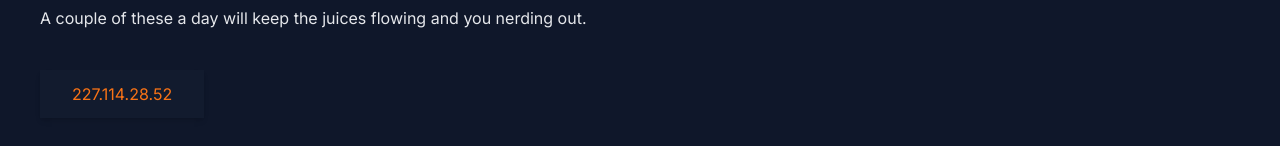
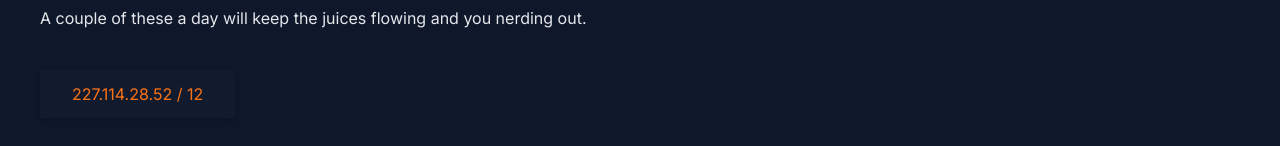
Before and after one commit to IAmCainey/subnetting, a Next.js app: page / in a window 1280 px wide. Shown: the part 242-388 px from the top of the page. Built offline with nearby package versions, Linux system fonts and the light colour scheme.

Commit message:
Added CIDR notation

```diff
--- a/app/page.js
+++ b/app/page.js
@@ -18,8 +18,21 @@ export default function Home() {
     return ipAddress;
   }
 
+  function CIDR() {
+    // const cidrNotation = [22, 33, 44, 55];
+    // const random = Math.floor(Math.random() * cidrNotation.length);
+
+    // return random, cidrNotation[random];
+
+    const cidr = Math.floor(Math.random() * 32);
+
+    const CidrNotation = `${cidr}`;
+    return CidrNotation;
+  }
+
   // Usage Example
   const fakeIPAddress = generateFakeIPAddress();
+  const fakeCidrNotation = CIDR();
 
   return (
     <div className="container max-w-1/2 m-auto bg-slate-900 text-gray-200 p-10 mt-10 md:flex gap-10">
@@ -39,7 +52,7 @@ export default function Home() {
         </p>
 
         <h2 className="px-8 py-3 bg-gray-700 text-orange-500 w-fit font-2xl bg-opacity-10 shadow-md my-10">
-          {fakeIPAddress}
+          {fakeIPAddress} / {fakeCidrNotation}
         </h2>
 
         <a
```
